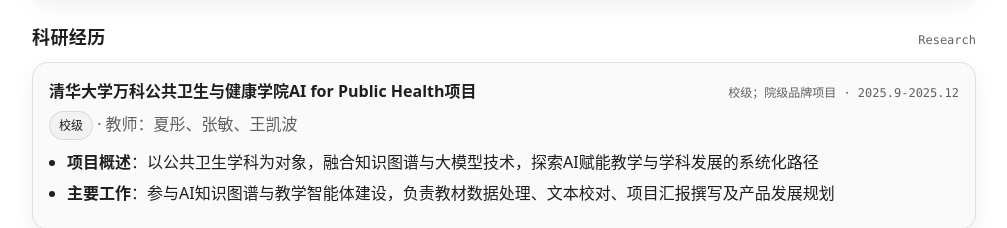
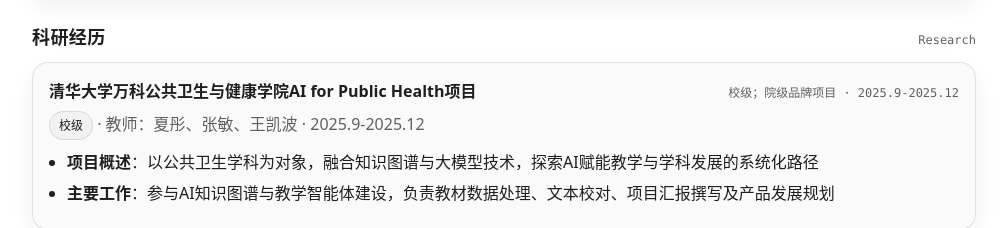
Before and after one commit to qiusssss/qiusssss.github.io, a plain HTML site: page index.html in a window 1280 px wide. Shown: the part 2105-2333 px from the top of the page, without its empty margins (136-1143 px from the left). Drawn offline with Linux system fonts and the light colour scheme.

Commit message:
Update index.html

```diff
--- a/index.html
+++ b/index.html
@@ -288,7 +288,7 @@
             <div class="card-title">清华大学万科公共卫生与健康学院AI for Public Health项目</div>
             <div class="card-time">校级；院级品牌项目 · 2025.9-2025.12</div>
           </div>
-          <div class="card-sub"><span class="pill">校级</span><span class="muted"> · 教师：夏彤、张敏、王凯波</span></div>
+          <div class="card-sub"><span class="pill">校级</span><span class="muted"> · 教师：夏彤、张敏、王凯波 · 2025.9-2025.12</span></div>
           <ul class="bullets">
             <li><b>项目概述</b>：以公共卫生学科为对象，融合知识图谱与大模型技术，探索AI赋能教学与学科发展的系统化路径</li>
             <li><b>主要工作</b>：参与AI知识图谱与教学智能体建设，负责教材数据处理、文本校对、项目汇报撰写及产品发展规划</li>
```
